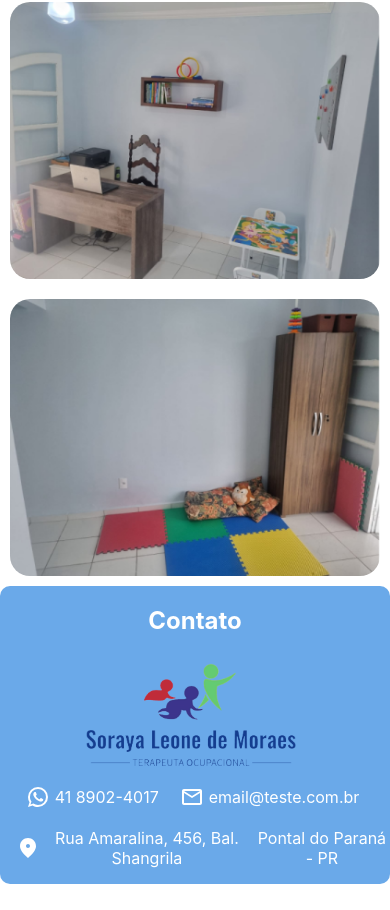
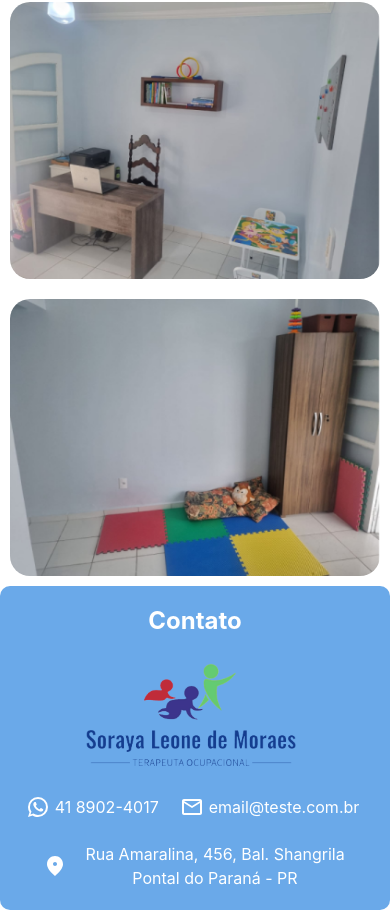
Before and after one commit to RonnySk/sorayaTo_web_page, a React (Create React App) app: page / in a window 390 px wide. Shown: the part 2594-3504 px from the top of the page. Before the commit the page ends 3478 px from the top, so only its background shows below. Built offline with nearby package versions, Linux system fonts and the light colour scheme.

Commit message:
finished style max-width 768px

```diff
--- a/src/App.css
+++ b/src/App.css
@@ -128,7 +128,7 @@
     margin: 10px;
 }
 
-  .container-footer{
+.container-footer{
     display: flex;
     flex-direction:column;
     align-items: center;
@@ -148,6 +148,10 @@
     margin-bottom: 10px;
 }
 
+.contatos{
+    margin-top: 10px;
+}
+
 .contatos p {
     margin: 5px;
 }
@@ -159,11 +163,17 @@
     align-items: center;
 }
 
-.adress-p{
+.adress-paragraph{
     display: flex;
-    flex-direction: row;
+    flex-direction: column;
     justify-content: center;
     align-items: center;
+    margin-top: 20px;
+    margin-bottom: 20px;
+}
+
+.adress p {
+    margin: 2px;
 }
 
 .telefon{
--- a/src/components/Footer.jsx
+++ b/src/components/Footer.jsx
@@ -18,8 +18,8 @@ export default function Footer() {
         </div>
       </div>
       <div className="adress">
-        <FmdGoodIcon sx={{ ml: 2 }} />
-        <div className="adress-p">
+        <FmdGoodIcon sx={{ mr: 2 }} />
+        <div className="adress-paragraph">
           <p>Rua Amaralina, 456, Bal. Shangrila</p>
           <p>Pontal do Paraná - PR</p>
         </div>
```
